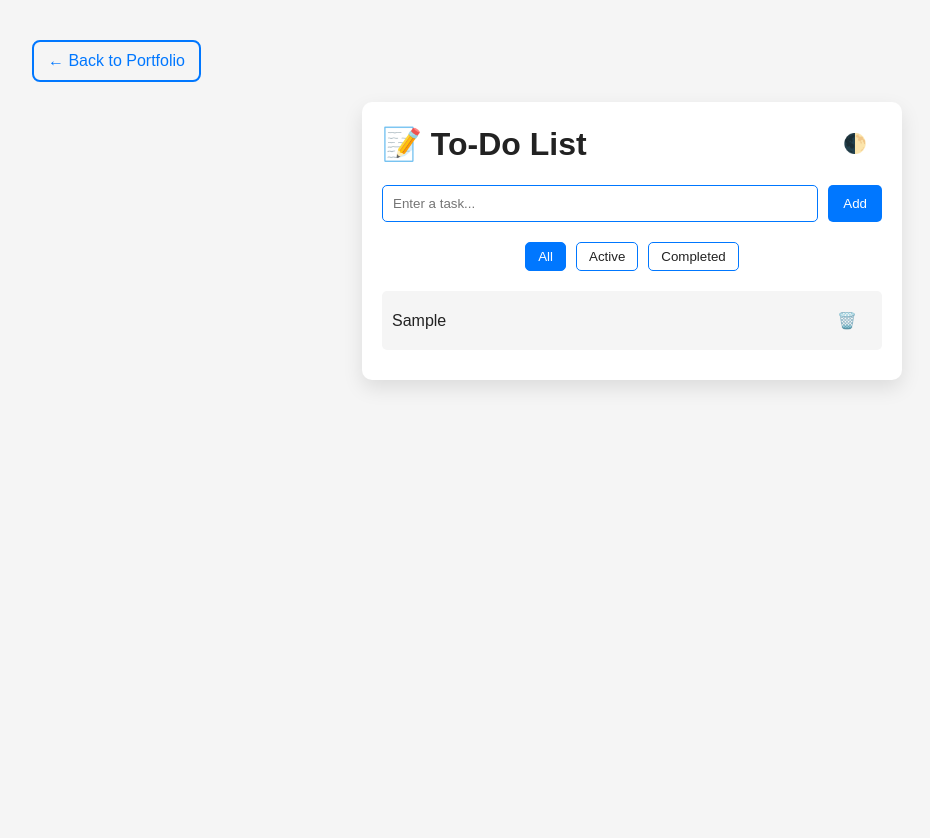
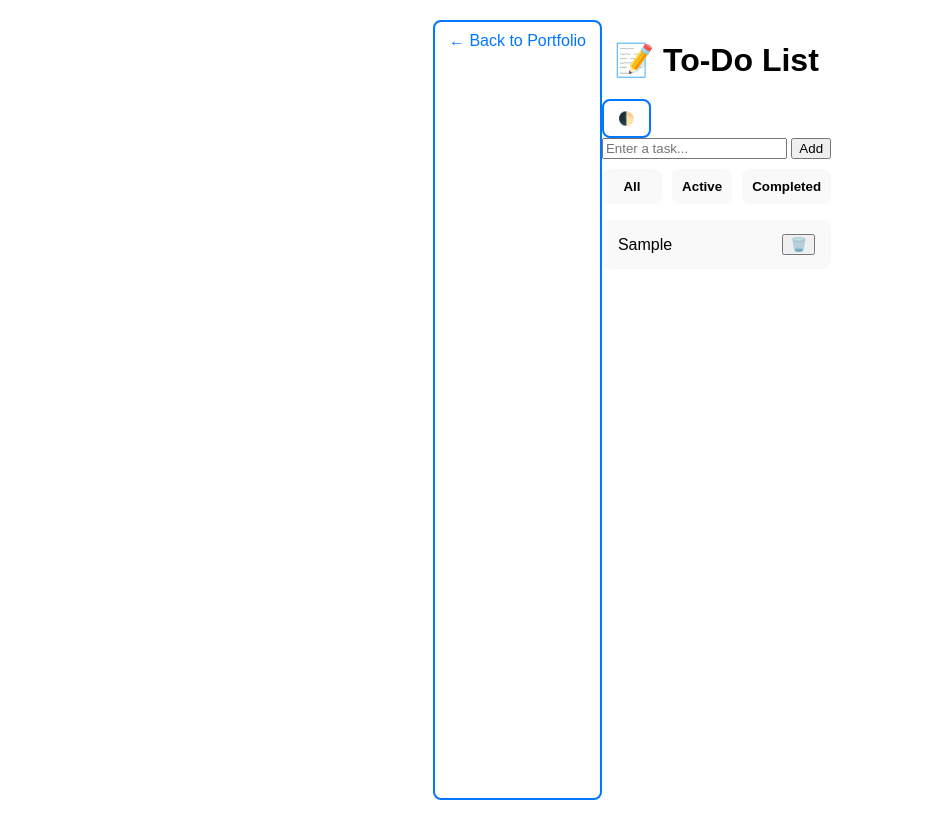
Before and after one commit to araizaAnthony005/Todo-app, a plain HTML site: page index.html in a window 1280 px wide. Both pictures are taken after typing "Sample" into the empty fields and a click on the button "Add". Shown: the whole page, without its empty margins (8-938 px from the left). Before the commit the page ends 800 px from the top, so only its background shows below. Drawn offline with Linux system fonts and the light colour scheme.

Commit message:
Refined and upgraded CSS styles

```diff
--- a/style.css
+++ b/style.css
@@ -1,101 +1,80 @@
 :root {
-  --bg-color: #f5f5f5;
-  --text-color: #222;
-  --card-color: #ffffff;
+  --bg-color: #ffffff;
+  --text-color: #000000;
   --accent-color: #0077ff;
+  --card-color: #f9f9f9;
 }
 
 [data-theme="dark"] {
-  --bg-color: #1a1a1a;
-  --text-color: #f5f5f5;
-  --card-color: #2a2a2a;
+  --bg-color: #121212;
+  --text-color: #ffffff;
   --accent-color: #00ccff;
+  --card-color: #1f1f1f;
 }
 
-/* Base Styles */
 body {
   font-family: Arial, sans-serif;
   background-color: var(--bg-color);
   color: var(--text-color);
-  padding: 40px;
   margin: 0;
-  transition: background-color 0.3s ease, color 0.3s ease;
+  padding: 20px;
+  display: flex;
+  justify-content: center;
+  min-height: 100vh;
 }
 
-.container {
+.todo-app {
+  width: 100%;
   max-width: 500px;
-  margin: auto;
-  background: var(--card-color);
-  padding: 20px;
-  border-radius: 10px;
-  box-shadow: 0 8px 20px rgba(0, 0, 0, 0.1);
 }
 
-.title-row {
+h1 {
+  text-align: center;
+  margin-bottom: 20px;
+}
+
+.controls {
+  display: flex;
+  gap: 10px;
+  margin-bottom: 20px;
+}
+
+.controls input {
+  flex: 1;
+  padding: 12px;
+  font-size: 1rem;
+  border: 1px solid #ccc;
+  border-radius: 8px;
+}
+
+.controls button {
+  padding: 12px;
+  font-size: 1rem;
+  background-color: var(--accent-color);
+  color: white;
+  border: none;
+  border-radius: 8px;
+  cursor: pointer;
+  transition: background 0.2s ease;
+}
+
+.controls button:hover {
+  background-color: #005fcc;
+}
+
+ul {
+  list-style: none;
+  padding-left: 0;
+}
+
+li {
+  background-color: var(--card-color);
+  padding: 14px 16px;
+  border-radius: 8px;
+  margin-bottom: 10px;
   display: flex;
   justify-content: space-between;
   align-items: center;
-  flex-wrap: wrap;
-  margin-bottom: 20px;
-  gap: 10px;
-}
-
-h1 {
-  font-size: 2rem;
-  margin: 0;
-}
-
-#toggle-theme {
-  font-size: 1.2rem;
-  background: none;
-  border: none;
-  cursor: pointer;
-  color: var(--text-color);
-}
-
-/* Input + Button Group */
-.input-group {
-  display: flex;
-  gap: 10px;
-  margin-bottom: 20px;
-  flex-wrap: wrap;
-}
-
-input[type="text"] {
-  flex: 1;
-  padding: 10px;
-  border: 1px solid var(--accent-color);
-  border-radius: 5px;
-  outline: none;
-  min-width: 0;
-}
-
-button {
-  background-color: var(--accent-color);
-  color: white;
-  border: none;
-  padding: 10px 15px;
-  border-radius: 5px;
-  cursor: pointer;
-  white-space: nowrap;
-}
-
-/* Task List */
-ul {
-  list-style: none;
-  padding: 0;
-  margin: 0;
-}
-
-li {
-  background: var(--bg-color);
-  margin-bottom: 10px;
-  padding: 10px;
-  border-radius: 5px;
-  display: flex;
-  justify-content: space-between;
-  align-items: center;
-  flex-wrap: wrap;
 }
 
 li.completed {
@@ -103,118 +82,100 @@ li.completed {
   opacity: 0.6;
 }
 
-.delete-btn {
-  background: none;
-  color: var(--accent-color);
-  border: none;
-  font-size: 1rem;
-  cursor: pointer;
+.filters {
+  display: flex;
+  justify-content: space-between;
+  gap: 10px;
+  margin-top: 10px;
 }
 
-/* Filters */
-.filters {
+.filters button {
+  flex: 1;
+  padding: 10px;
+  border: none;
+  border-radius: 8px;
+  background: var(--card-color);
+  cursor: pointer;
+  color: var(--text-color);
+  font-weight: bold;
+  transition: background 0.2s ease;
+}
+
+.filters button:hover {
+  background: #e0e0e0;
+}
+
+.theme-toggle {
   display: flex;
   justify-content: center;
-  gap: 10px;
-  margin-bottom: 20px;
-  flex-wrap: wrap;
+  margin-top: 20px;
 }
 
-.filter-btn {
-  background-color: var(--card-color);
-  color: var(--text-color);
-  border: 1px solid var(--accent-color);
-  padding: 6px 12px;
-  border-radius: 5px;
+#toggle-theme {
+  background: none;
+  border: 2px solid var(--accent-color);
+  padding: 10px 14px;
+  border-radius: 8px;
+  color: var(--accent-color);
   cursor: pointer;
-  transition: background-color 0.3s ease;
+  transition: background 0.2s ease, color 0.2s ease;
 }
 
-.filter-btn.active {
-  background-color: var(--accent-color);
-  color: #fff;
+#toggle-theme:hover {
+  background: var(--accent-color);
+  color: white;
 }
 
+/* Back to Portfolio Button */
 .back-btn {
   display: inline-block;
   margin-bottom: 20px;
   font-size: 1rem;
-  color: var(--accent-color, #0077ff);
+  color: var(--accent-color);
   text-decoration: none;
   padding: 10px 14px;
-  border: 2px solid var(--accent-color, #0077ff);
+  border: 2px solid var(--accent-color);
   border-radius: 8px;
   transition: background 0.2s ease, color 0.2s ease;
 }
 
 .back-btn:hover {
-  background: var(--accent-color, #0077ff);
+  background: var(--accent-color);
   color: #fff;
 }
 
+/* Mobile Polish */
 @media (max-width: 600px) {
-  .todo-app {
-    padding: 20px 15px;
-  }
-
-  h1 {
-    font-size: 1.6rem;
-    text-align: center;
-    margin-bottom: 20px;
-  }
-
   .controls {
     flex-direction: column;
-    gap: 12px;
   }
 
   .controls input,
   .controls button {
     width: 100%;
-    font-size: 1.1rem;
-    padding: 14px 16px;
-    border-radius: 8px;
-  }
-
-  ul {
-    padding-left: 0;
-  }
-
-  li {
     font-size: 1.05rem;
-    padding: 16px 12px;
-    margin-bottom: 10px;
+    padding: 14px;
   }
 
   .filters {
     flex-direction: column;
-    gap: 10px;
-    align-items: stretch;
   }
 
   .filters button {
     width: 100%;
-    font-size: 1rem;
+    font-size: 1.05rem;
     padding: 12px;
-    border-radius: 8px;
   }
 
-  .theme-toggle {
-    justify-content: center;
-    margin-top: 20px;
-  }
-}
-
-button:active,
-input:active {
-  transform: scale(0.97);
-  opacity: 0.9;
-  transition: transform 0.1s ease, opacity 0.1s ease;
-}
-@media (max-width: 600px) {
   .back-btn {
     display: block;
     width: 100%;
     text-align: center;
   }
 }
+
+button:active {
+  transform: scale(0.96);
+  opacity: 0.9;
+  transition: transform 0.1s ease;
+}
```
